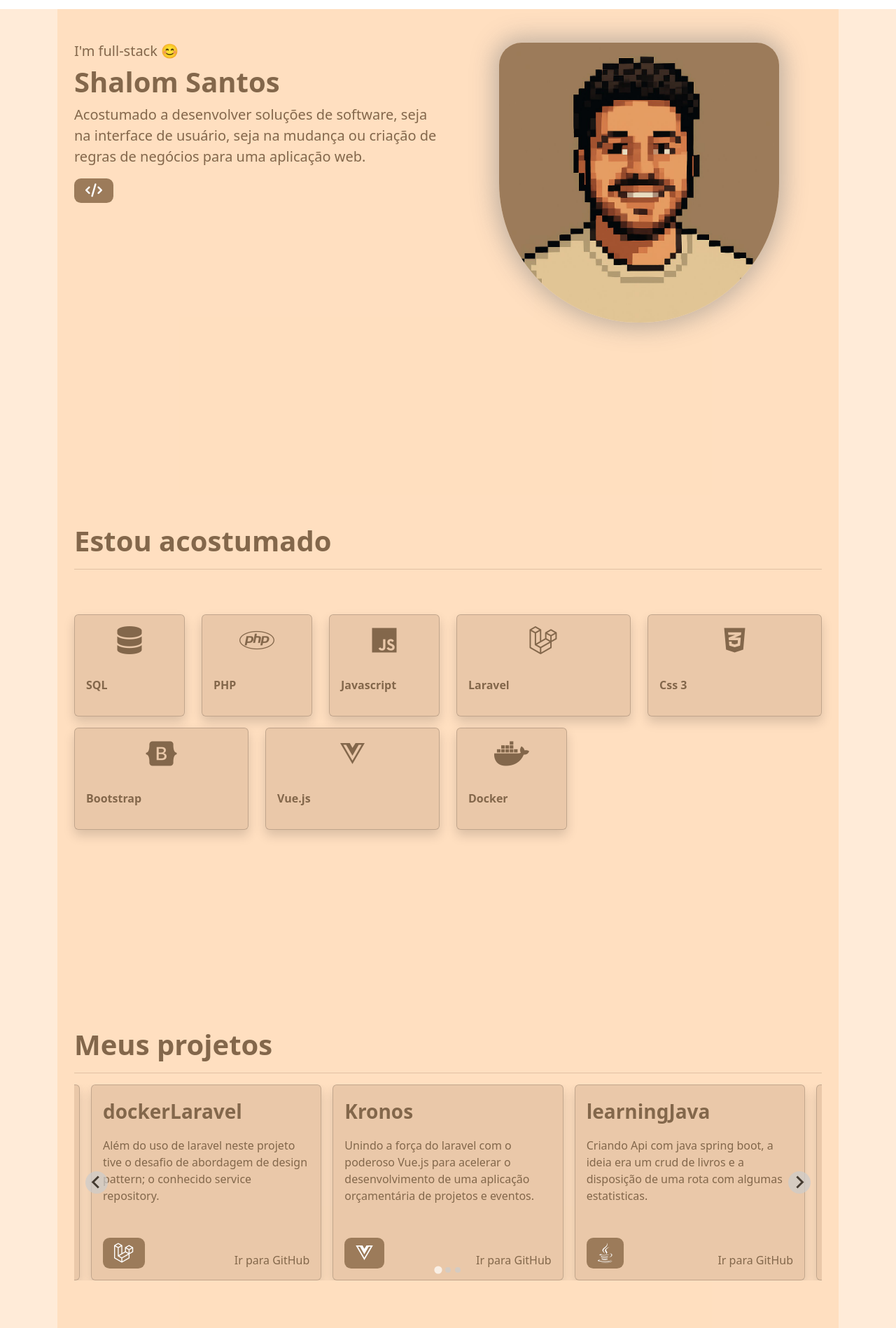
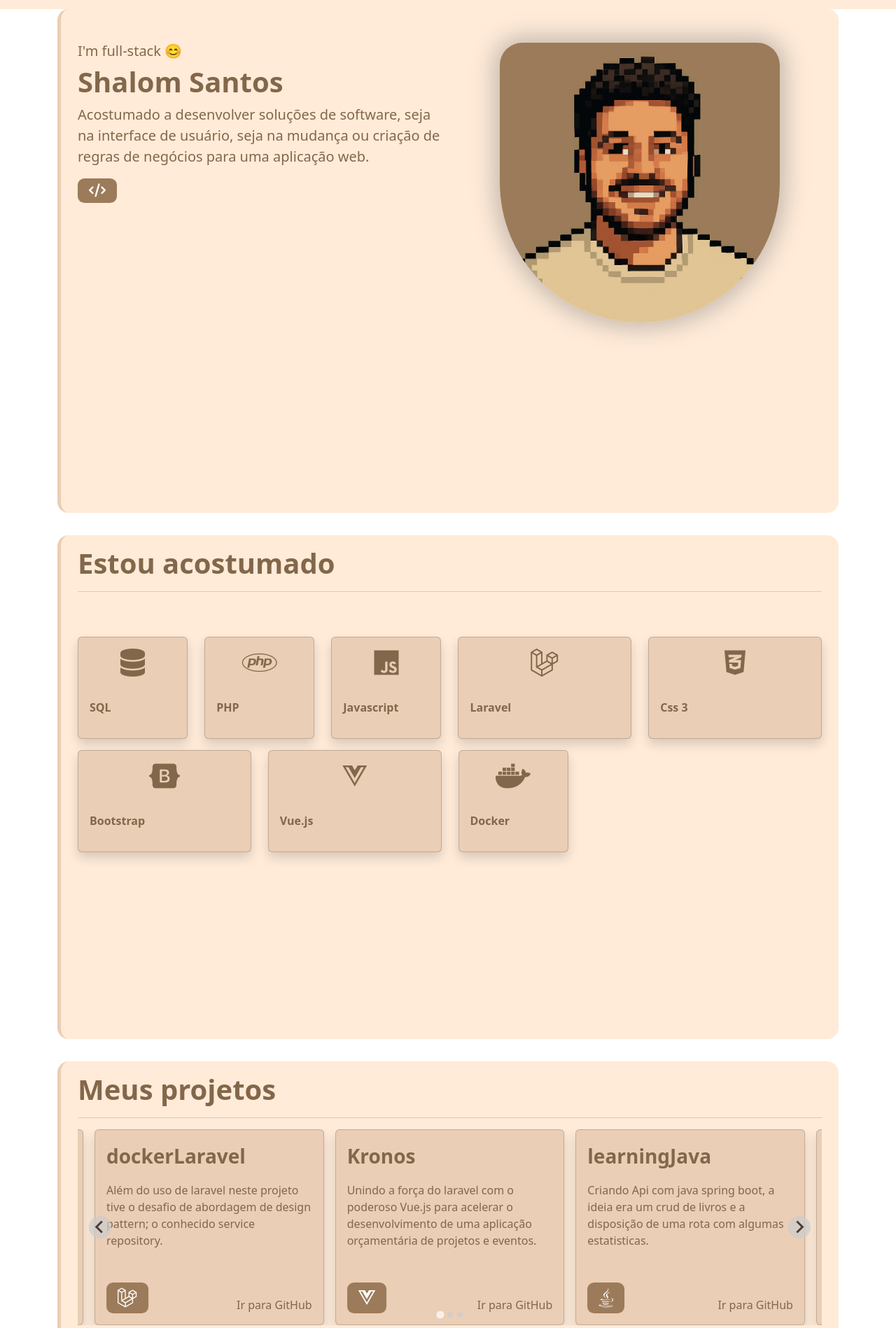
Before and after one commit to shalomsantos/Portifolio, a PHP site: page / in a window 1280 px wide. Shown: the part 56-1954 px from the top of the page at 70% size. Run offline with PHP 8.4, Linux system fonts and the light colour scheme; some libraries are stand-ins or nearby versions.

Commit message:
feat: melhoria para interface

```diff
--- a/css/style.css
+++ b/css/style.css
@@ -5,7 +5,11 @@
 
 /* ROOT CONFIG */
 :root {
-  --default-color: #ffc9945d;
+    --default-dark1-color: #83674B;
+    --default-dark2-color: #9C7B5A;
+    --default-dark3-color: #EACEB5;
+    --default-lighten1-color: #FFEBD8;
+    --default-lighten2-color: #FFDEBF;
 }/* ROOT CONFIG */
 
 /* KEYFRANES */
@@ -47,28 +51,28 @@
     margin: 0;
     padding: 0;
     box-sizing: border-box;
-    /* font-family: 'Poppins', sans-serif; */
-    color: #83674B;
+    color: var(--default-dark1-color);
 }
 html{
     max-width: 100vw;
+    background-color: var(--default-lighten1-color);
 }
 body{
     max-width: 100vw;
     min-height: 100vh;
-    background-color: #ffc9945d;
+    background-color: var(--default-lighten1-color);
 }
 nav, footer{
-    background-color: #83674b !important;
+    background-color: var(--default-dark1-color) !important;
 }
-main{
-    background-color: #ffc9945d;
+section{
+    background-color: var(--default-lighten1-color);
+    margin: 2rem 0;
+    border-left: solid var(--default-dark3-color) 5px;
+    border-radius: 1rem;
 }
 footer{
     min-height: 10vh;
-}
-section{
-    background-color: var(--default-color);
 }
 .contatos{
     min-height: 80vh;
@@ -89,7 +93,7 @@ section{
     min-height: 90vh;
 }
 .card-link{
-    color: #83674B;
+    color: var(--default-dark1-color);
     text-decoration: none;
 }
 .card-link:hover{
@@ -102,7 +106,7 @@ a.card:hover{
     box-shadow: grey 0 1rem 0 1rem;
 }
 .card{
-    background-color: rgba(215, 180, 148, 0.515) !important;
+    background-color: var(--default-dark3-color) !important;
 }
 h1{
     animation: movimento 600ms ease-in-out;
--- a/index.html
+++ b/index.html
@@ -287,7 +287,7 @@
     </main>
     <footer class="d-flex flex-wrap justify-content-between align-items-center py-3 border-top">
         <div class="container">
-            <span class="mb-3 mb-md-0 text-white"><i class="fa-solid fa-at"></i> 2024 Shalom pereira dos santos</span>
+            <span class="mb-3 mb-md-0 text-white"><i class="fa-solid fa-at"></i> 2026 Shalom pereira dos santos</span>
         </div>
     </footer>
 
```
